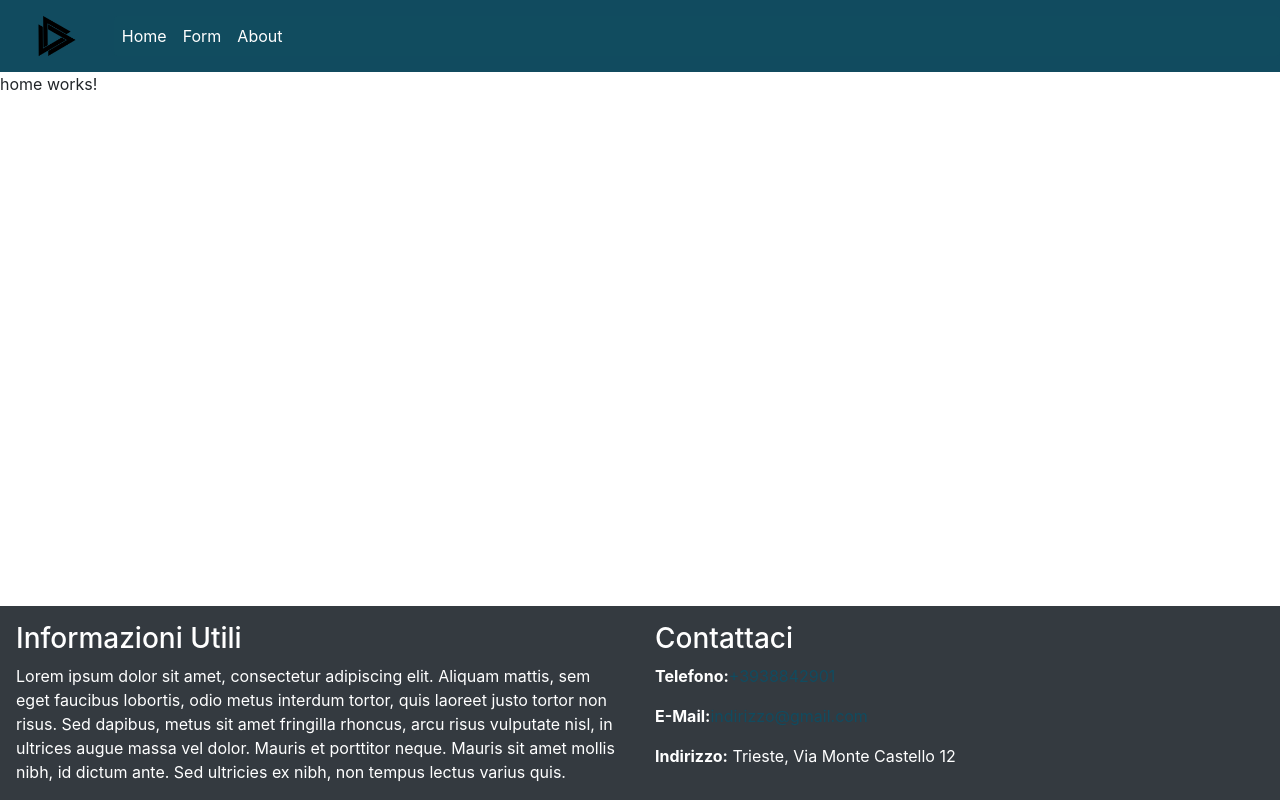
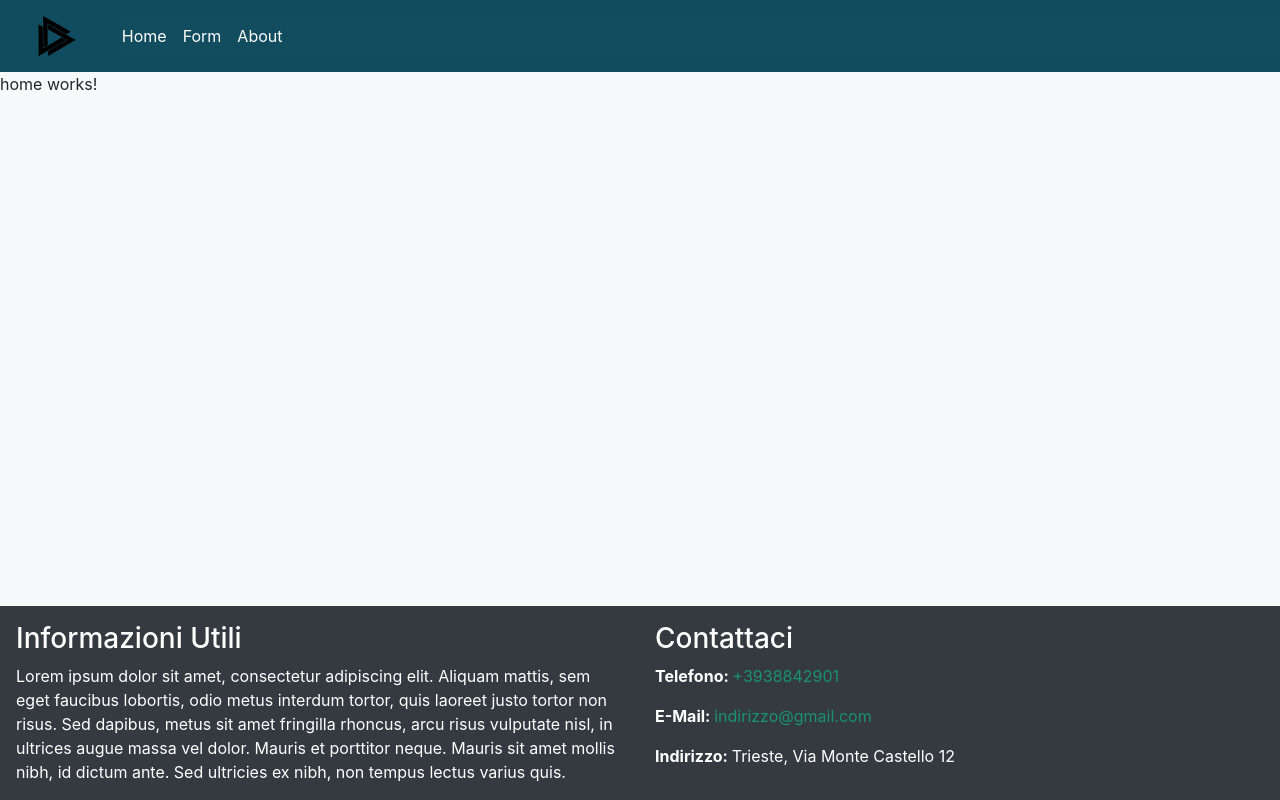
Before and after one commit to Crininer/secondaSimulazionePrimaProva, an Angular app: page / in a window 1280 px wide. Built offline with nearby package versions, Linux system fonts and the light colour scheme.

Commit message:
Migliorato footer

```diff
--- a/src/app/footer/footer.component.html
+++ b/src/app/footer/footer.component.html
@@ -12,14 +12,16 @@
     <div class="col-md">
       <h3>Contattaci</h3>
       <p>
-        <span class="bold">Telefono:</span>
+        <span class="bold">Telefono:&nbsp;</span>
         <a href="tel:+3938842901">+3938842901</a>
       </p>
       <p>
-        <span class="bold">E-Mail:</span>
+        <span class="bold">E-Mail:&nbsp;</span>
         <a href="mailto:indirizzo@gmail.com">indirizzo@gmail.com</a>
       </p>
-      <p><span class="bold">Indirizzo:</span> Trieste, Via Monte Castello 12</p>
+      <p>
+        <span class="bold">Indirizzo:&nbsp;</span>Trieste, Via Monte Castello 12
+      </p>
     </div>
   </div>
 </footer>
--- a/src/app/footer/footer.component.scss
+++ b/src/app/footer/footer.component.scss
@@ -8,3 +8,9 @@ footer {
   padding: 1rem;
   overflow: hidden;
 }
+a {
+  color: theme-color("secondary");
+  &:hover {
+    color: theme-color("secondary-light");
+  }
+}
--- a/src/styles.scss
+++ b/src/styles.scss
@@ -3,6 +3,10 @@
 /* Importing Bootstrap SCSS file. */
 @import "./utilities/_variables.scss";
 @import "~bootstrap/scss/bootstrap";
+
+body {
+  background-color: theme-color("light");
+}
 
 h1 {
   font-size: 2rem !important;
@@ -17,6 +21,11 @@ label.required:after {
   color: red;
 }
 
+form label {
+  margin-top: 0.4rem;
+  margin-bottom: 0.1rem;
+}
+
 .bold {
   font-weight: bold;
 }
--- a/src/utilities/_variables.scss
+++ b/src/utilities/_variables.scss
@@ -3,6 +3,7 @@ $theme-colors: (
   "primary-transparent": #114c5fd7,
   "primary-background-highlight": #0c3746d7,
   "secondary": #1a936f,
+  "secondary-light": #2ad8a4,
 );
 
 $nav-height: 4.5rem;
```
